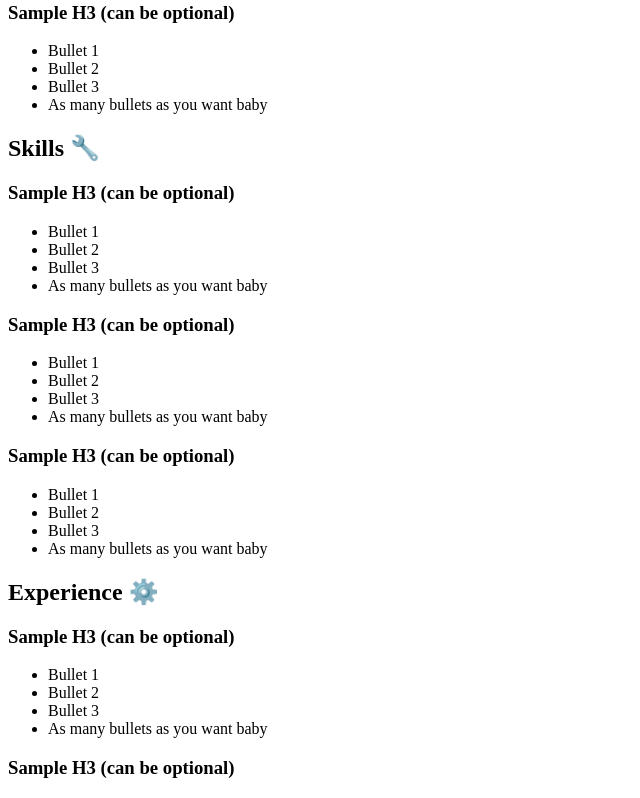
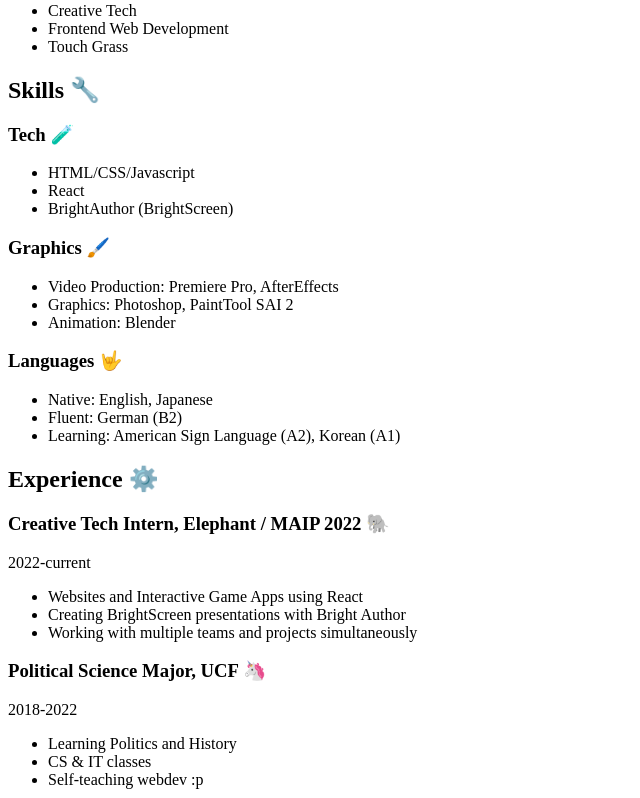
Before and after one commit to meiou9sei/portfolio-v2, a React (Create React App) app in the folder portfolio-v2/: page / in a window 1280 px wide. Shown: the part 320-1118 px from the top of the page, without its empty margins (0-640 px from the left). Built offline with nearby package versions, Linux system fonts and the light colour scheme.

Commit message:
homepage initial set up complete

```diff
--- a/portfolio-v2/src/components/Header.js
+++ b/portfolio-v2/src/components/Header.js
@@ -3,10 +3,10 @@ const Header = () => {
         <header>
             <nav>
                 <ul>
-                    <div class="nav-left">
+                    <div className="nav-left">
                         <li><a href="index">CameronA.vvampa.to</a></li>
                     </div>
-                    <div class="nav-right">
+                    <div className="nav-right">
                         <li><a href="s/blog">Blog</a></li>
                         <li><a href="s/resume">Resume</a></li>
                         <li><a href="s/contact">Contact</a></li>
--- a/portfolio-v2/src/components/HomeComponents/AboutMe.js
+++ b/portfolio-v2/src/components/HomeComponents/AboutMe.js
@@ -1,32 +1,44 @@
+import { useState } from "react";
 import AboutMeMini from "./AboutMeMini";
+import aboutMeMinis from "./aboutMeMinis";
 
 const AboutMe = () => {
+    //const [minis, setMinis] = useState([aboutMeMinis]);
+    //import useState if you ever use this
+
+    const [id, setId] = useState(0);
+
+    const newId = () => {
+        console.log('before' + id);
+        setId(id + 1)
+        console.log('after' + id);
+    }
+
     return (
-        <div id="about" class="non-title-main">
-            <div class="what-i-do about-me-section">
+        <div id="about" className="non-title-main">
+            <div className="what-i-do about-me-section">
                 <h2>What I do 🔨</h2>
-                <AboutMeMini /> {/* what I do */}
+                <AboutMeMini {...aboutMeMinis.mini1} genNewId={newId} /> {/* what I do */}
             </div>
 
-            <div class="skills about-me-section">
+            <div className="skills about-me-section">
                 <h2>Skills 🔧</h2>
-                <AboutMeMini /> {/* Tech */}
-                <AboutMeMini /> {/* Graphics */}
-                <AboutMeMini /> {/* Languages */}
+                <AboutMeMini {...aboutMeMinis.mini2} genNewId={newId} /> {/* Tech */}
+                <AboutMeMini {...aboutMeMinis.mini3} genNewId={newId} /> {/* Graphics */}
+                <AboutMeMini {...aboutMeMinis.mini4} genNewId={newId} /> {/* Languages */}
             </div>
 
-            <div class="experience about-me-section">
+            <div className="experience about-me-section">
                 <h2>Experience ⚙️</h2>
-                <AboutMeMini /> {/* Elephant / MAIP */}
-                <AboutMeMini /> {/* PoliSci UCF */}
+                <AboutMeMini {...aboutMeMinis.mini5} genNewId={newId} /> {/* Elephant / MAIP */}
+                <AboutMeMini {...aboutMeMinis.mini6} genNewId={newId} /> {/* PoliSci UCF */}
             </div>
 
-            <div class="fun-facts about-me-section">
-                <div class="title-description-container">
+            <div className="fun-facts about-me-section">
+                <div className="title-description-container">
                     <h2>Fun Facts 🍜</h2>
-                    <p>Wow, uhm... you came all the way down here? Have some fun facts</p>
                 </div>
-                <AboutMeMini /> {/* fun facts about me */}
+                <AboutMeMini {...aboutMeMinis.mini7} genNewId={newId} /> {/* fun facts about me */}
             </div>
         </div>
     );
--- a/portfolio-v2/src/components/HomeComponents/AboutMeMini.js
+++ b/portfolio-v2/src/components/HomeComponents/AboutMeMini.js
@@ -1,19 +1,39 @@
-/* need convert this to .map I think */
+const AboutMeMini = ({title, subtitle, skills}) => {
+    return (
+        <div className="about-me-mini">
+            <div className="title-description-container">
+                {(title !== null) &&
+                    <h3>{title}</h3>
+                }
+                {(subtitle !== null) &&
+                    <p>{subtitle}</p>
+                }
+            </div>
+            <ul>
+                {skills.map((skill) => (
+                    <li key={skill}>{skill}</li>
+                ))}
+            </ul>
+        </div>
+    )
+}
 
+export default AboutMeMini;
+
+/*
 const AboutMeMini = () => {
     return (
-        <div className="about-me-mini-container">
+        <div className="about-me-mini">
             <div className="title-description-container">
                 <h3>Sample H3 (can be optional)</h3>
+                <p>Sample description (can be optional)</p>
             </div>
             <ul>
-                <li>Bullet 1</li>
-                <li>Bullet 2</li>
-                <li>Bullet 3</li>
-                <li>As many bullets as you want baby</li>
+                <li>1ee</li>
+                <li>2ee</li>
+                <li>3ee</li>
             </ul>
         </div>
     );
 }
-
-export default AboutMeMini;
+*/
--- a/portfolio-v2/src/components/HomeComponents/Hero.js
+++ b/portfolio-v2/src/components/HomeComponents/Hero.js
@@ -8,15 +8,15 @@ document.querySelectorAll(".about-nav").forEach(e => {e.addEventListener('click'
 const Hero = () => {
     return (
         <div>
-            <div class="hero-container">
-                <div class="hero">
-                    <h1 class="hero-text">Cameron Avvampato</h1>
-                    <p class="hero-subtext">Think that's long? Wait till you see my middle name</p>
+            <div className="hero-container">
+                <div className="hero">
+                    <h1 className="hero-text">Cameron Avvampato</h1>
+                    <p className="hero-subtext">Think that's long? Wait till you see my middle name</p>
                 </div>
             </div>
-            <div class="heros-empty-space" id="about-nav-container">
-                <p><a class="about-nav" href="#about">About</a></p>
-                <p><a class="about-nav" href="#about">v</a></p>
+            <div className="heros-empty-space" id="about-nav-container">
+                <p><a className="about-nav" href="#about">About</a></p>
+                <p><a className="about-nav" href="#about">v</a></p>
             </div>
         </div>
     );
--- /dev/null
+++ b/portfolio-v2/src/components/HomeComponents/aboutMeMinis.js
@@ -0,0 +1,11 @@
+const aboutMeMinis = {
+    mini1: { category: 'What I do 🔨', title: null, subtitle: null, skills: ['Creative Tech', 'Frontend Web Development', 'Touch Grass'] },
+    mini2: { category: 'Skills 🔧', title: 'Tech 🧪', subtitle: null, skills: ['HTML/CSS/Javascript', 'React', 'BrightAuthor (BrightScreen)'] },
+    mini3: { category: 'Skills 🔧', title: 'Graphics 🖌️', subtitle: null, skills: ['Video Production: Premiere Pro, AfterEffects', 'Graphics: Photoshop, PaintTool SAI 2', 'Animation: Blender'] },
+    mini4: { category: 'Skills 🔧', title: 'Languages 🤟', subtitle: null, skills: ['Native: English, Japanese', 'Fluent: German (B2)', 'Learning: American Sign Language (A2), Korean (A1)'] },
+    mini5: { category: 'Experience ⚙️', title: 'Creative Tech Intern, Elephant / MAIP 2022 🐘', subtitle: '2022-current', skills: ['Websites and Interactive Game Apps using React', 'Creating BrightScreen presentations with Bright Author', 'Working with multiple teams and projects simultaneously'] },
+    mini6: { category: 'Experience ⚙️', title: 'Political Science Major, UCF 🦄', subtitle: '2018-2022', skills: ['Learning Politics and History', 'CS & IT classes', 'Self-teaching webdev :p'] },
+    mini7: { category: 'Fun Facts 🍜', title: null, subtitle: 'Wow, uhm... you came all the way down here? Have some fun facts', skills: ['Full Name: Cameron Naoki Matsuda Avvampato', 'LoL: Hardstuck D4 Annie onetrick', 'Bouldering: Can climb V4s and V5s if you give me an hour', 'Alive: Probably'] },
+};
+
+export default aboutMeMinis;
```
